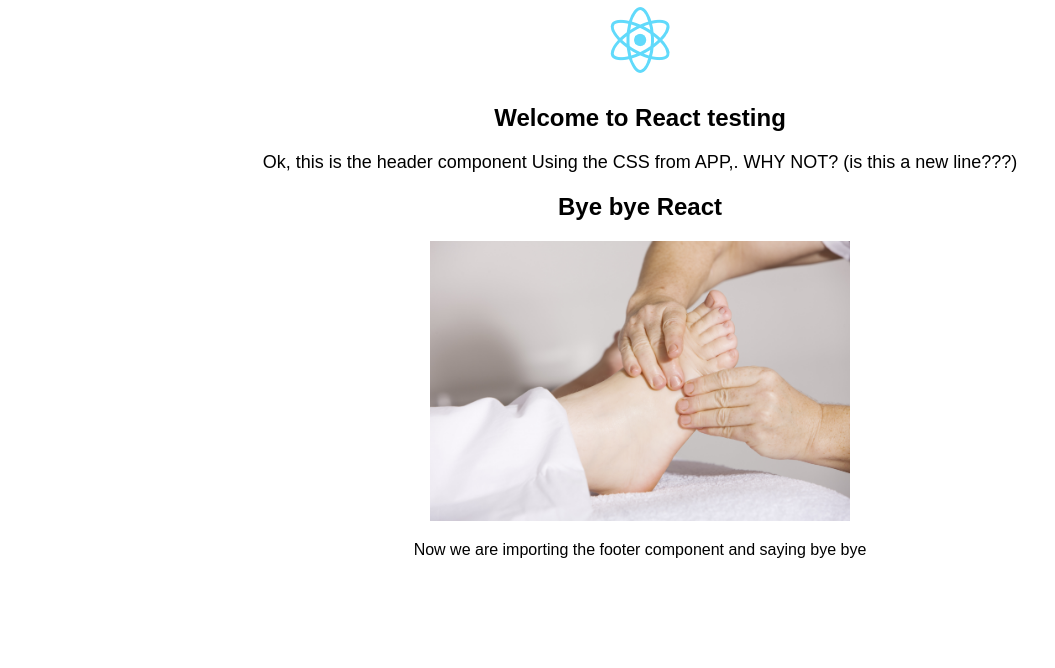
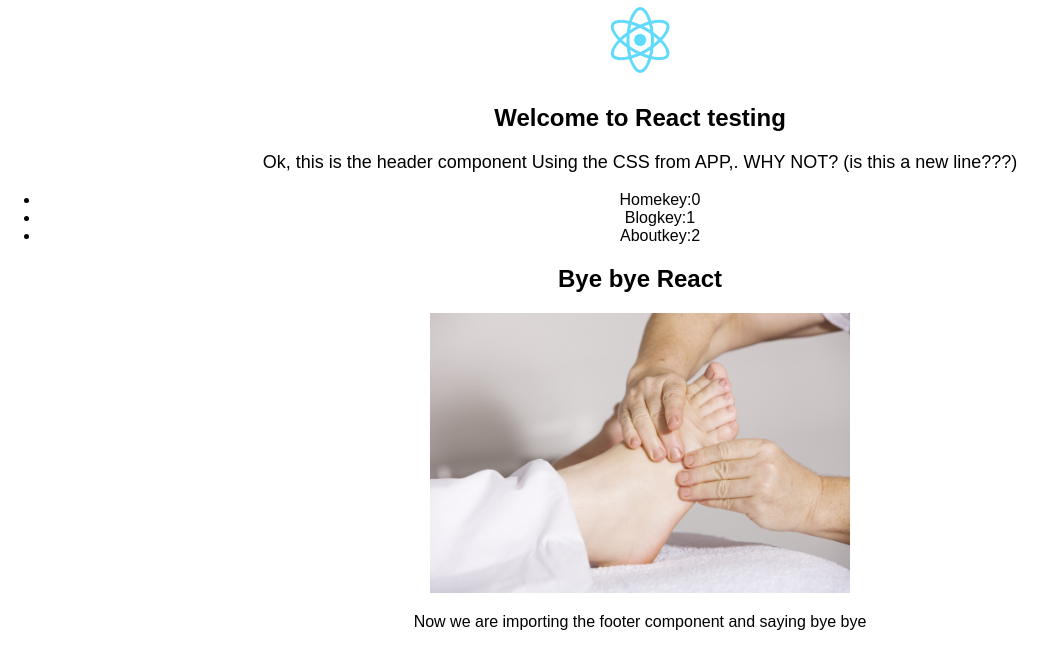
Before and after one commit to Josheriff/react-kata, a React (Create React App) app: page / in a window 1280 px wide. Shown: the top 668 px of the page, without its empty margins (0-1055 px from the left). Built offline with nearby package versions, Linux system fonts and the light colour scheme.

Commit message:
finally I found the problem with the array ... sigh...

```diff
--- a/src/components/Header/Header.js
+++ b/src/components/Header/Header.js
@@ -31,6 +31,9 @@ class Header extends Component {
             Ok, this is the header component Using the CSS from APP,.
             WHY NOT? (is this a new line???)
         </p>
+        <ul>
+            {dummy.map((item,key)=><li key={key}>{item.title}key:{key}</li>)}
+        </ul>
       </div>
     );
   }
```
